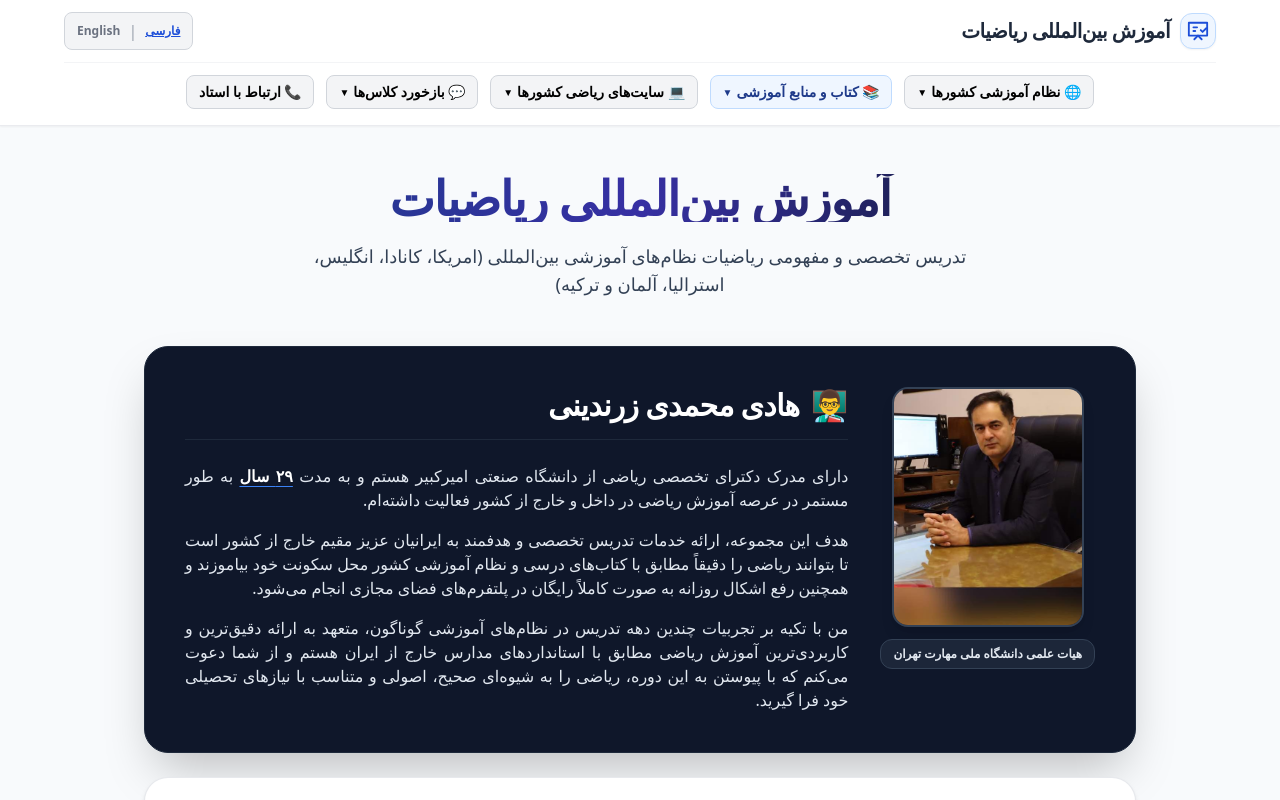
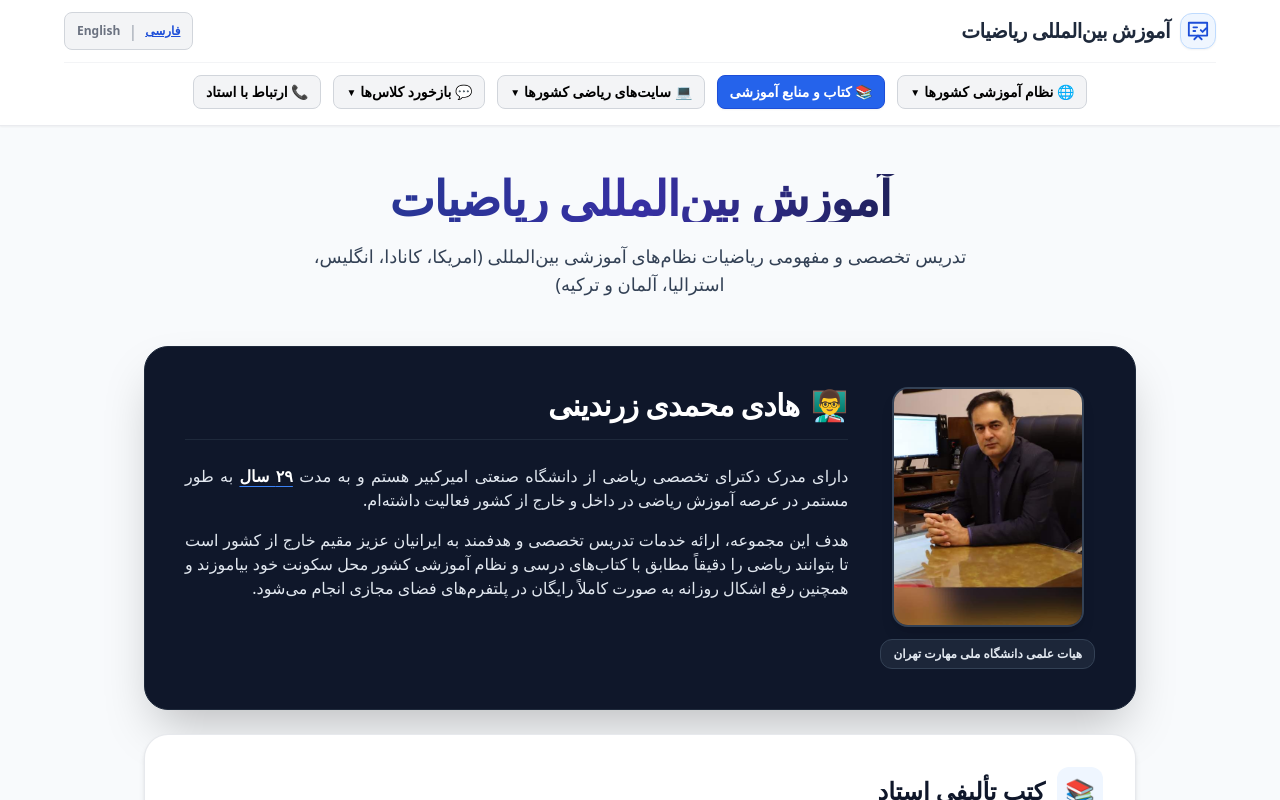
Before and after one commit to Hmohammadiz633/International-Mathematics-Site, a Next.js app: page / in a window 1280 px wide. Shown: the top 800 px of the page. Built offline with nearby package versions, Linux system fonts and the light colour scheme.

Commit message:
Update page.js

```diff
--- a/app/page.js
+++ b/app/page.js
@@ -43,6 +43,7 @@ export default function Home() {
     { fa: 'بازخورد ۳', en: 'Feedback 3', link: 'https://t.me/International_Maths/1352' },
   ];
 
+  // کتب تألیفی استاد (در صفحه اصلی قرار دارند)
   const authoredBooks = [
     { title: 'ریاضیات پایه و مقدماتی', titleEn: 'Basic & Elementary Mathematics', img: '/book1.JPG' },
     { title: 'ریاضیات کاربردی (ریاضی عمومی ۲)', titleEn: 'Applied Mathematics (Calculus II)', img: '/book2.JPG' },
@@ -54,7 +55,7 @@ export default function Home() {
 
   return (
     <main dir={isFa ? 'rtl' : 'ltr'} className="min-h-screen bg-slate-50 text-slate-900 font-sans pb-12 antialiased">
-      {/* هدر */}
+      {/* هدر صفحه اصلی */}
       <header className="sticky top-0 z-50 bg-white/95 backdrop-blur-md border-b border-gray-200/80 px-4 py-3 shadow-sm">
         <div className="max-w-6xl mx-auto flex flex-col items-center gap-3">
           <div className="w-full flex items-center justify-between">
@@ -110,20 +111,13 @@ export default function Home() {
                 <span className="text-[10px]">{isEducationOpen ? '▲' : '▼'}</span>
               </button>
 
-              {/* ۲. سرتیتر: کتاب و منابع آموزشی */}
-              <button
-                type="button"
-                onClick={() => {
-                  setIsBooksResourcesOpen(!isBooksResourcesOpen);
-                  setIsEducationOpen(false);
-                  setIsFeedbackOpen(false);
-                  setIsMathSitesOpen(false);
-                }}
-                className="px-3 py-1.5 bg-blue-50 hover:bg-blue-100 text-blue-900 rounded-lg border border-blue-200 whitespace-nowrap transition flex items-center gap-1"
+              {/* ۲. دکمه مستقیم برای رفتن به صفحه کتاب و منابع آموزشی */}
+              <Link
+                href="/books"
+                className="px-3 py-1.5 bg-blue-600 hover:bg-blue-700 text-white rounded-lg border border-blue-700 whitespace-nowrap transition flex items-center gap-1 shadow-sm"
               >
                 <span>📚 {isFa ? 'کتاب و منابع آموزشی' : 'Books & Resources'}</span>
-                <span className="text-[10px]">{isBooksResourcesOpen ? '▲' : '▼'}</span>
-              </button>
+              </Link>
 
               {/* ۳. سایت‌های ریاضی کشورها */}
               <button
@@ -165,28 +159,7 @@ export default function Home() {
               </button>
             </div>
 
-            {/* زیرمنوی سرتیتر "کتاب و منابع آموزشی" */}
-            {isBooksResourcesOpen && (
-              <div className="w-full flex items-center justify-center gap-3 flex-wrap bg-blue-50/90 p-3 rounded-xl border border-blue-200 my-1 shadow-inner">
-                <Link
-                  href="/books"
-                  className="px-4 py-2 bg-white hover:bg-blue-100 text-blue-950 font-bold text-xs rounded-lg border border-blue-300 shadow-sm transition flex items-center gap-1.5"
-                >
-                  <span>📘</span>
-                  <span>{isFa ? 'کتب تدریس شده' : 'Taught Books'}</span>
-                </Link>
-
-                <Link
-                  href="/books"
-                  className="px-4 py-2 bg-white hover:bg-blue-100 text-blue-950 font-bold text-xs rounded-lg border border-blue-300 shadow-sm transition flex items-center gap-1.5"
-                >
-                  <span>📝</span>
-                  <span>{isFa ? 'خلاصه فصل‌های کتب' : 'Chapter Summaries'}</span>
-                </Link>
-              </div>
-            )}
-
-            {/* زیرمنوی نظام آموزشی کشورها */}
+            {/* کشویی‌های منو در صورت باز شدن */}
             {isEducationOpen && (
               <div className="w-full flex items-center justify-center gap-2 flex-wrap bg-gray-50 p-2.5 rounded-xl border border-gray-200 my-1 shadow-inner">
                 {countries.map((item, idx) => (
@@ -198,7 +171,6 @@ export default function Home() {
               </div>
             )}
 
-            {/* زیرمنوی سایت‌های ریاضی */}
             {isMathSitesOpen && (
               <div className="w-full flex items-center justify-center gap-2 flex-wrap bg-gray-50 p-2.5 rounded-xl border border-gray-200 my-1 shadow-inner">
                 {mathSites.map((item, idx) => (
@@ -210,7 +182,6 @@ export default function Home() {
               </div>
             )}
 
-            {/* زیرمنوی بازخورد کلاس‌ها */}
             {isFeedbackOpen && (
               <div className="w-full flex items-center justify-center gap-2 flex-wrap bg-gray-50 p-2.5 rounded-xl border border-gray-200 my-1 shadow-inner">
                 {feedbacks.map((item, idx) => (
@@ -267,20 +238,11 @@ export default function Home() {
                     <p>
                       هدف این مجموعه، ارائه خدمات تدریس تخصصی و هدفمند به ایرانیان عزیز مقیم خارج از کشور است تا بتوانند ریاضی را دقیقاً مطابق با کتاب‌های درسی و نظام آموزشی کشور محل سکونت خود بیاموزند و همچنین رفع اشکال روزانه به صورت کاملاً رایگان در پلتفرم‌های فضای مجازی انجام می‌شود.
                     </p>
-                    <p>
-                      من با تکیه بر تجربیات چندین دهه تدریس در نظام‌های آموزشی گوناگون، متعهد به ارائه دقیق‌ترین و کاربردی‌ترین آموزش ریاضی مطابق با استانداردهای مدارس خارج از ایران هستم و از شما دعوت می‌کنم که با پیوستن به این دوره، ریاضی را به شیوه‌ای صحیح، اصولی و متناسب با نیازهای تحصیلی خود فرا گیرید.
-                    </p>
                   </>
                 ) : (
                   <>
                     <p>
-                      Holder of a Ph.D. in Mathematics from Amirkabir University of Technology, with over <strong className="text-white font-black underline decoration-blue-500 underline-offset-4">29 years</strong> of continuous experience in teaching mathematics both nationally and internationally.
-                    </p>
-                    <p>
-                      The goal of this program is to provide targeted, specialized math tutoring for students living abroad, aligning perfectly with their local school standard curricula, alongside free daily Q&A sessions on social media platforms.
-                    </p>
-                    <p>
-                      Special summer prep classes are also offered to reinforce mathematical foundations and prepare students for the upcoming academic year.
+                      Holder of a Ph.D. in Mathematics from Amirkabir University of Technology, with over <strong className="text-white font-black underline decoration-blue-500 underline-offset-4">29 years</strong> of continuous experience in teaching mathematics.
                     </p>
                   </>
                 )}
@@ -290,12 +252,12 @@ export default function Home() {
         </div>
       </section>
 
-      {/* کتب تألیفی */}
+      {/* بخش کتب تألیفی استاد در صفحه اصلی */}
       <section className="max-w-5xl mx-auto px-4 pt-6">
         <div className="bg-white text-gray-900 rounded-3xl p-6 md:p-8 border border-gray-200/90 shadow-md">
           <h4 className="text-xl md:text-2xl font-black text-slate-900 mb-6 flex items-center gap-3 border-b border-gray-100 pb-3 leading-snug">
             <span className="p-2 bg-blue-50 text-blue-700 rounded-xl">📚</span>
-            <span>{isFa ? 'کتب تألیفی' : 'Authored Books'}</span>
+            <span>{isFa ? 'کتب تألیفی استاد' : 'Authored Books'}</span>
           </h4>
 
           <div className="grid grid-cols-2 sm:grid-cols-3 md:grid-cols-6 gap-4">
```
